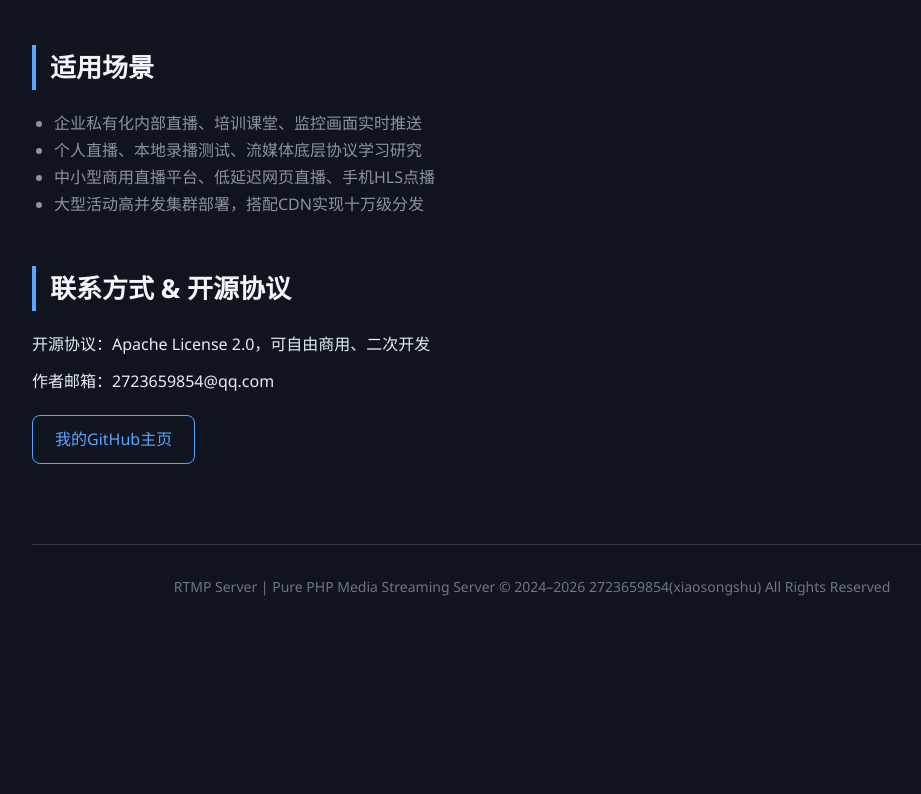
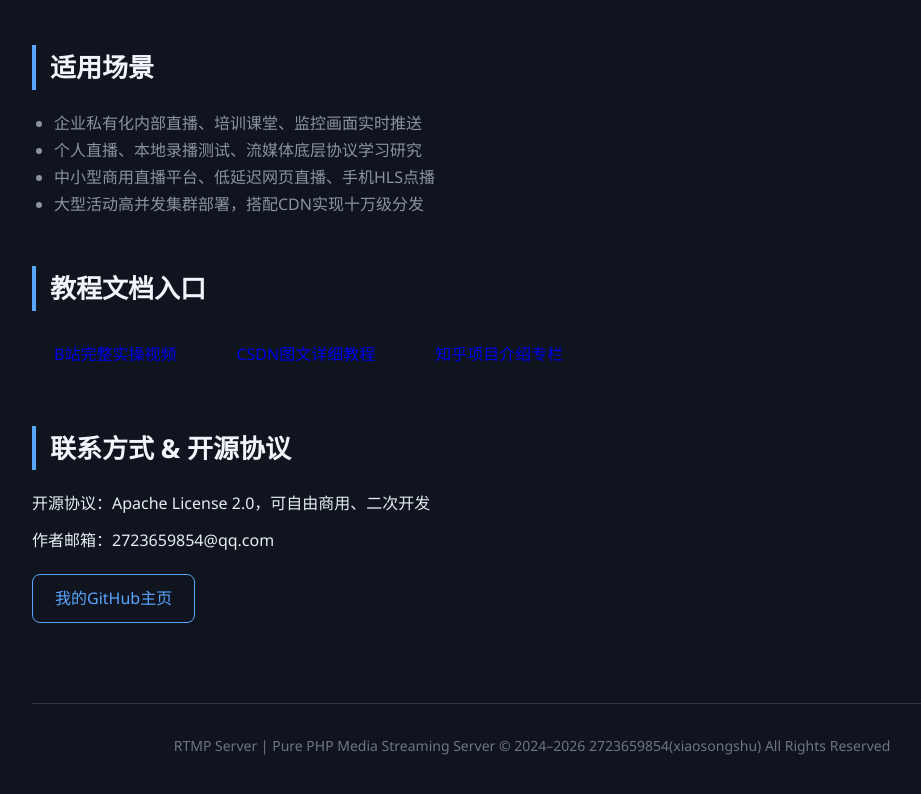
Before and after one commit to 2723659854/2723659854.github.io, a plain HTML site: page index.html in a window 1280 px wide. Shown: the part 1698-2492 px from the top of the page, without its empty margins (108-1029 px from the left). Before the commit the page ends 2357 px from the top, so only its background shows below. Drawn offline with Linux system fonts and the light colour scheme.

Commit message:
补充教程

```diff
--- a/index.html
+++ b/index.html
@@ -222,6 +222,15 @@
         </section>
 
         <section>
+            <h2>教程文档入口</h2>
+            <div class="link-group link-left">
+                <a class="btn btn-bilibili" href="https://www.bilibili.com/video/BV1UdNC6HEhV/" target="\_blank">B站完整实操视频</a>
+                <a class="btn btn-csdn" href="https://blog.csdn.net/qq_42469988/article/details/162491467" target="\_blank">CSDN图文详细教程</a>
+                <a class="btn btn-zhihu" href="https://zhuanlan.zhihu.com/p/2055697567422363188" target="\_blank">知乎项目介绍专栏</a>
+            </div>
+        </section>
+
+        <section>
             <h2>联系方式 & 开源协议</h2>
             <p>开源协议：Apache License 2.0，可自由商用、二次开发</p>
             <p style="margin-top:10px;">作者邮箱：2723659854@qq.com</p>
```
